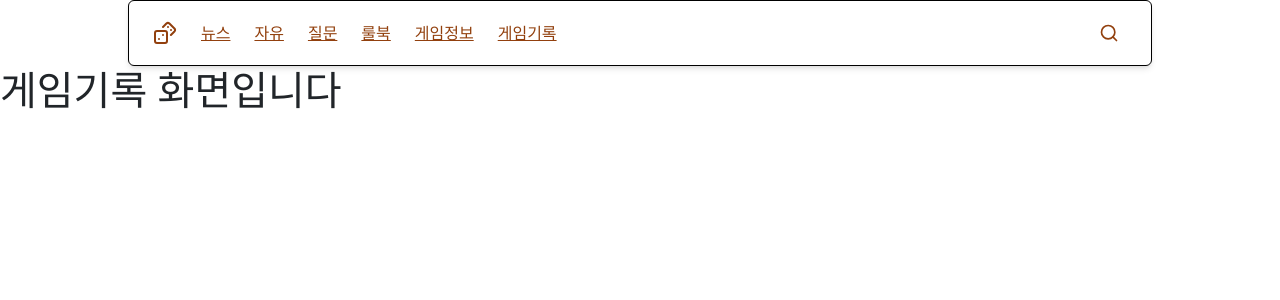
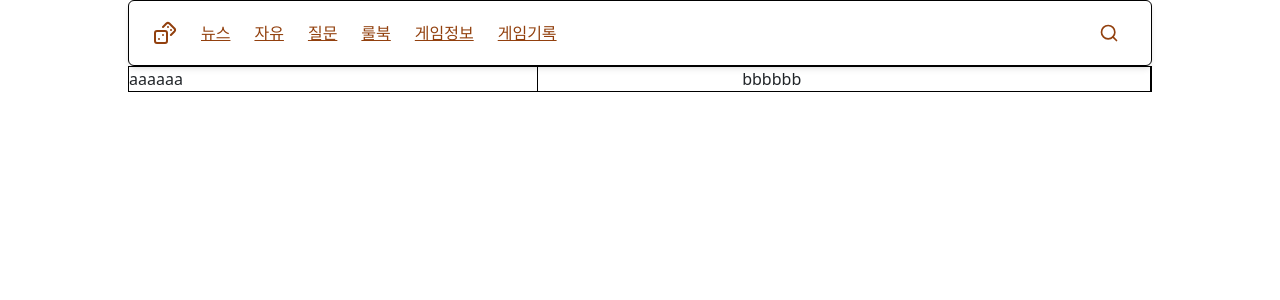
Before and after one commit to kinghama82/ebs-front, a Next.js app: page /history in a window 1280 px wide. Shown: the top 300 px of the page. Built offline with nearby package versions, Linux system fonts and the light colour scheme.

Commit message:
250224 주헌규

```diff
--- a/src/app/history/page.js
+++ b/src/app/history/page.js
@@ -1,12 +1,24 @@
 import BasicMenu from "@/components/menus/BasicMenu";
 import Navbar from "@/components/menus/BasicMenu";
+import { Card } from "@/components/ui/card";
 
 const HistoryPage = () => {
-    return (
-        <div>
-            <BasicMenu></BasicMenu>
-        <h1>게임기록 화면입니다</h1>
+    return ( <>
+        <BasicMenu/>
+        <div className="container">
+            <div className="border-r-2 flex flex-wrap max-w-5xl mx-auto top-2 border-1 h-full border-black">
+                <div className="w-2/5 border-r border-black">aaaaaa</div>
+                <div className="w-1/5"></div>
+                <div className="w-2/5 border-r border-black">bbbbbb</div>
+            </div>
+
+
         </div>
-    );
+
+    </>);
     }
     export default HistoryPage;
+
+<style>
+
+</style>
--- a/src/app/page.js
+++ b/src/app/page.js
@@ -8,9 +8,9 @@ export default function Home() {
     <div className="p-6 text-4xl font-bold text-center"
      style={{ color: "rgb(255, 165, 0)" }} >
           Board ParaDice
-      <BasicMenu/>
+
     </div>
-
+    <BasicMenu/>
     </>
   );
 }
```
